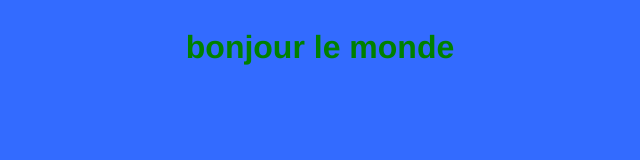
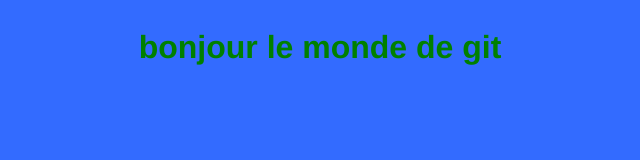
Before and after one commit to hadek/Hello, a plain HTML site: page index.html in a window 1280 px wide. Shown: the whole page, without its empty margins (328-968 px from the left). Drawn offline with Linux system fonts and the light colour scheme.

```diff
--- a/index.html
+++ b/index.html
@@ -22,7 +22,7 @@
 </head>
 <body>
 <h1>
-bonjour le monde
+bonjour le monde de git
 </h1>
 </body>
 </html>
```
